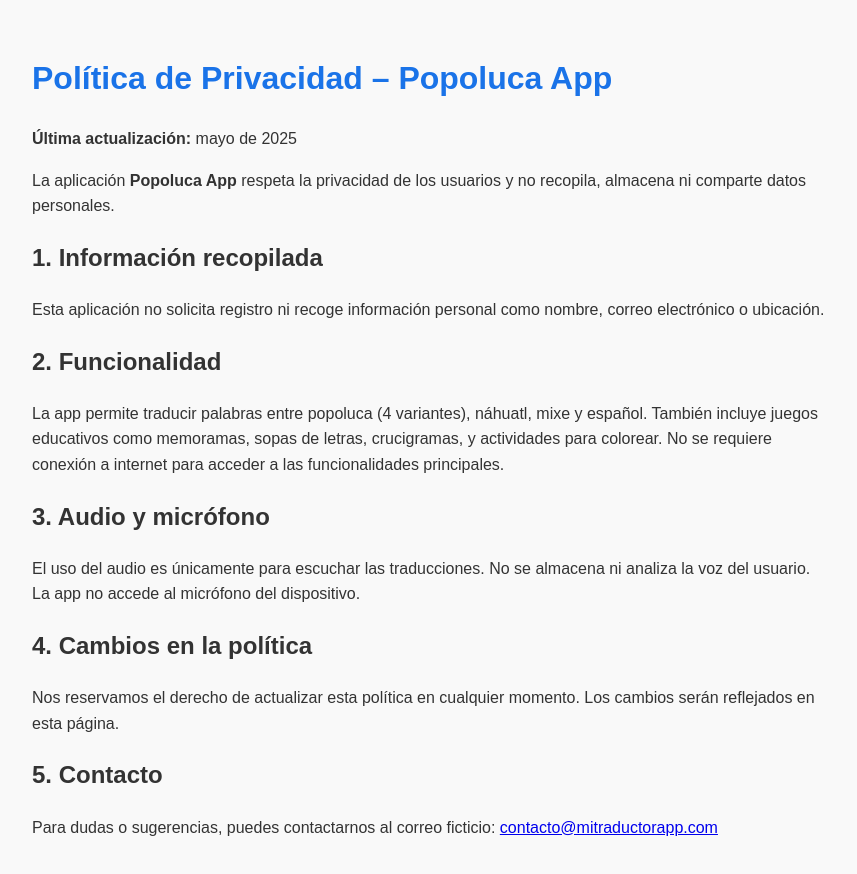
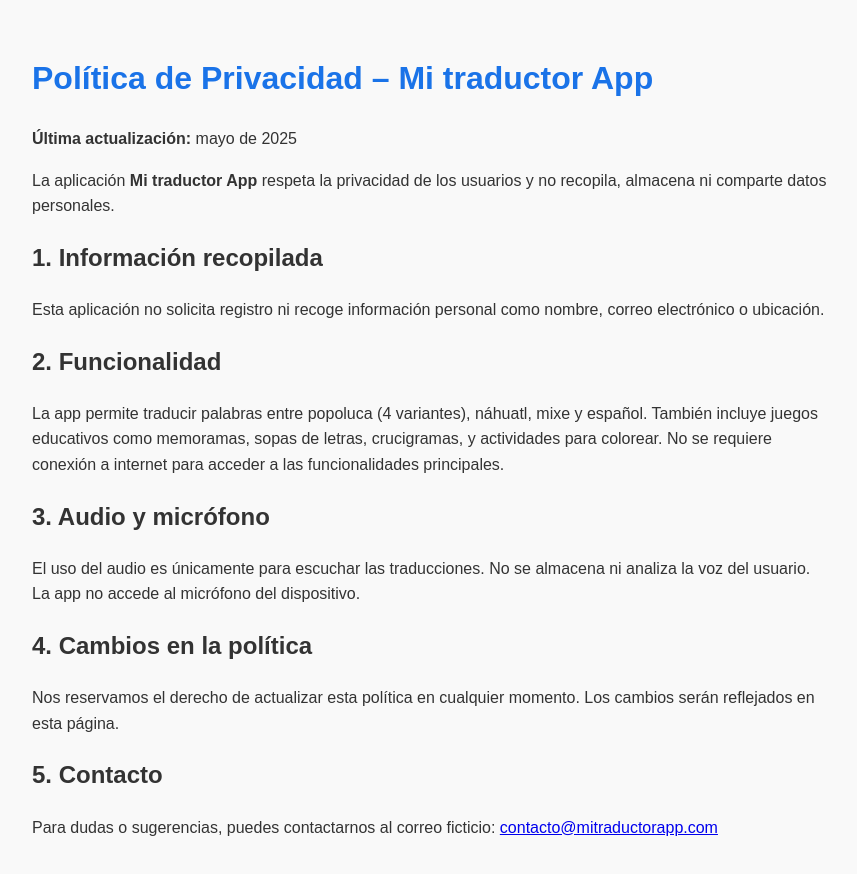
Before and after one commit to Angel-1011/politica-privacidadacp, a plain HTML site: page index.html in a window 1280 px wide. Shown: the whole page, without its empty margins (208-1065 px from the left). Drawn offline with Linux system fonts and the light colour scheme.

Commit message:
Update index.html

```diff
--- a/index.html
+++ b/index.html
@@ -20,11 +20,11 @@
   </style>
 </head>
 <body>
-  <h1>Política de Privacidad – Popoluca App</h1>
+  <h1>Política de Privacidad – Mi traductor App</h1>
 
   <p><strong>Última actualización:</strong> mayo de 2025</p>
 
-  <p>La aplicación <strong>Popoluca App</strong> respeta la privacidad de los usuarios y no recopila, almacena ni comparte datos personales.</p>
+  <p>La aplicación <strong>Mi traductor App</strong> respeta la privacidad de los usuarios y no recopila, almacena ni comparte datos personales.</p>
 
   <h2>1. Información recopilada</h2>
   <p>Esta aplicación no solicita registro ni recoge información personal como nombre, correo electrónico o ubicación.</p>
```
